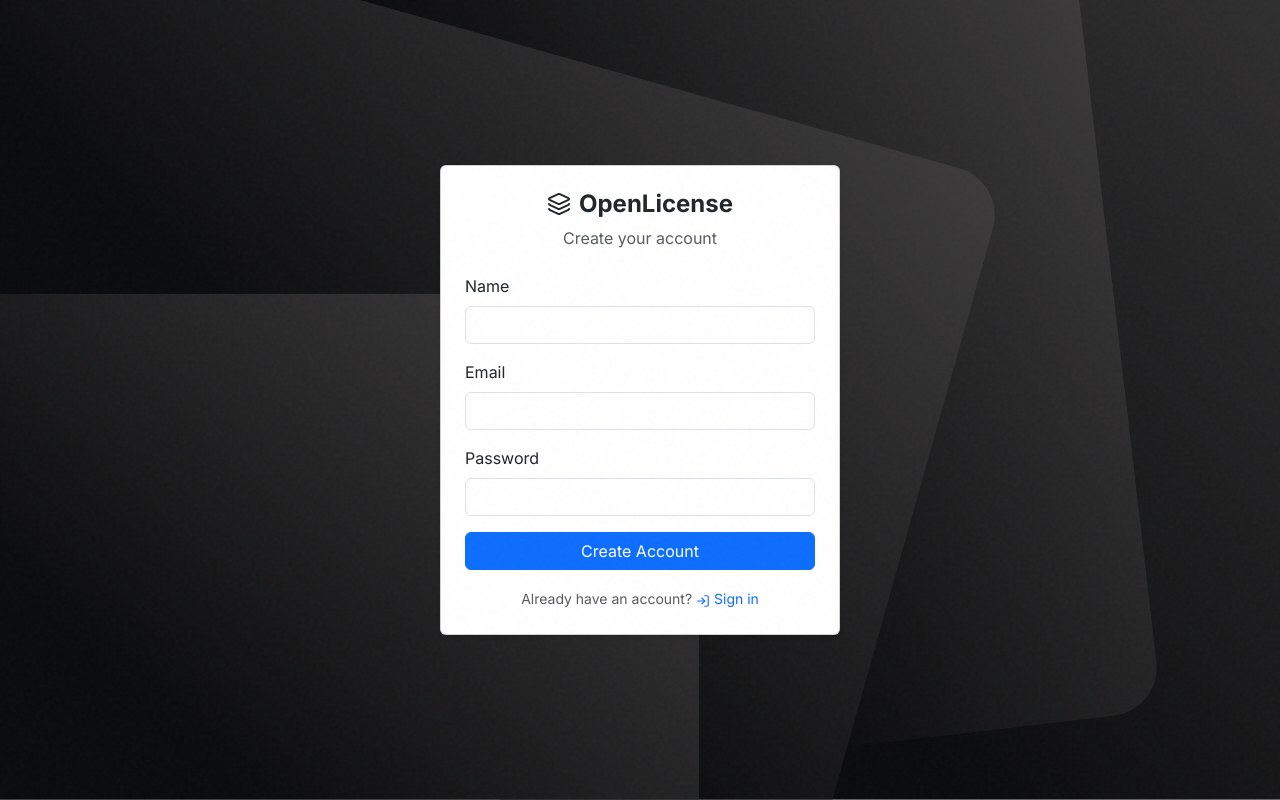
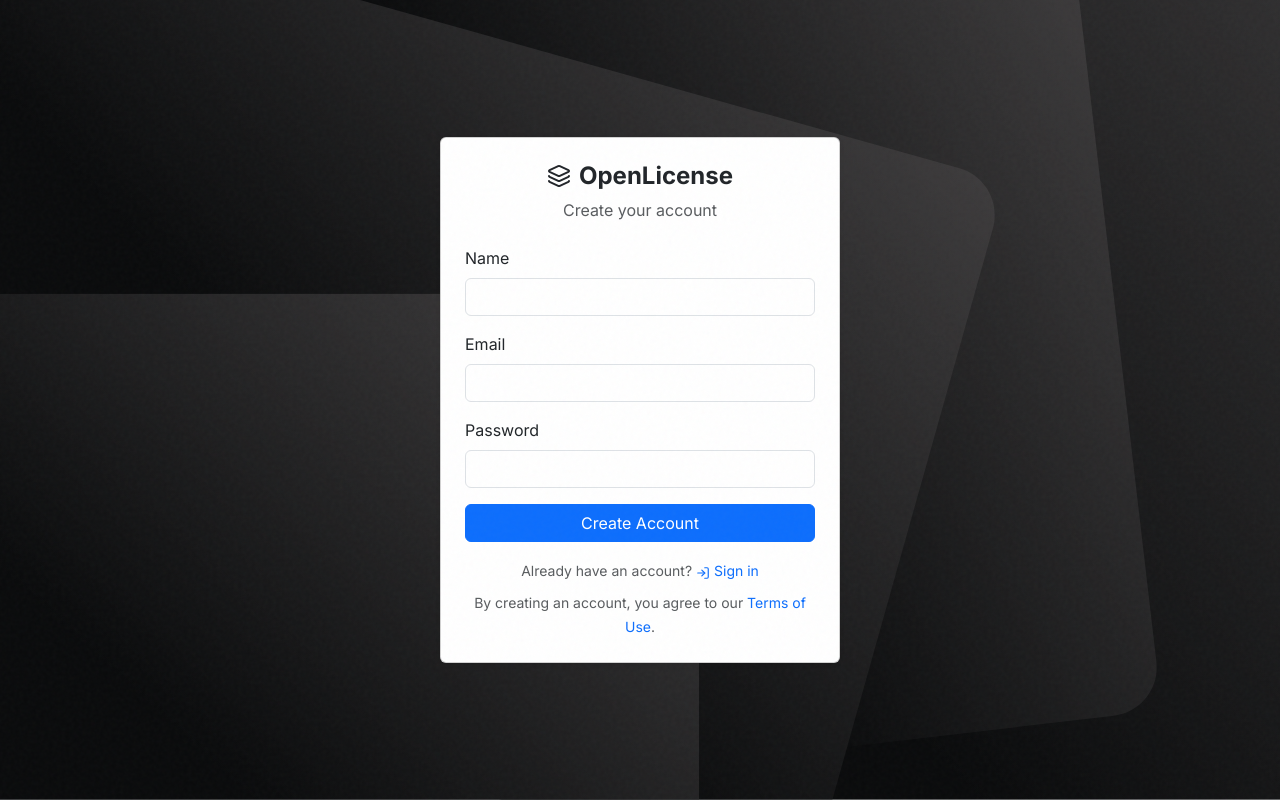
Before and after one commit to Merctxt/OpenLicense, a React (Vite) app in the folder Frontend/: page /register in a window 1280 px wide. Built offline with nearby package versions, Linux system fonts and the light colour scheme; no server answers.

Commit message:
feat: remove z-index and position styles from card components in authentication pages

```diff
--- a/Frontend/src/pages/ForgotPassword/ForgotPassword.jsx
+++ b/Frontend/src/pages/ForgotPassword/ForgotPassword.jsx
@@ -13,7 +13,7 @@ export default function ForgotPassword() {
 
   return (
     <AuthBackground>
-      <div className="card shadow-sm" style={{ maxWidth: '400px', width: '100%', zIndex: 1, position: 'relative' }}>
+      <div className="card shadow-sm" style={{ maxWidth: '400px', width: '100%' }}>
         <div className="card-body p-4">
           <div className="d-flex flex-column justify-content-center align-items-center mb-4">
             <h1 className="h4 fw-bold d-flex align-items-center gap-2"><KeyRound />Recover Password</h1>
--- a/Frontend/src/pages/Login/Login.jsx
+++ b/Frontend/src/pages/Login/Login.jsx
@@ -29,7 +29,7 @@ export default function Login() {
 
   return (
     <AuthBackground>
-      <div className="card shadow-sm" style={{ maxWidth: '400px', width: '100%', zIndex: 1, position: 'relative' }}>
+      <div className="card shadow-sm" style={{ maxWidth: '400px', width: '100%' }}>
         <div className="card-body p-4">
           <div className="d-flex flex-column justify-content-center align-items-center mb-4">
             <h1 className="h4 fw-bold d-flex align-items-center gap-2"><Layers />OpenLicense</h1>
--- a/Frontend/src/pages/Register/Register.jsx
+++ b/Frontend/src/pages/Register/Register.jsx
@@ -31,7 +31,7 @@ export default function Register() {
 
   return (
     <AuthBackground>
-      <div className="card shadow-sm" style={{ maxWidth: '400px', width: '100%', zIndex: 1, position: 'relative' }}>
+      <div className="card shadow-sm" style={{ maxWidth: '400px', width: '100%' }}>
         <div className="card-body p-4">
           <div className="d-flex flex-column justify-content-center align-items-center mb-4">
             <h1 className="h4 fw-bold d-flex align-items-center gap-2"><Layers />OpenLicense</h1>
@@ -59,6 +59,9 @@ export default function Register() {
           <div className="text-center mt-3">
             <span className="text-body-secondary small">Already have an account? <Link to="/login" className="text-decoration-none"><LogIn className="d-inline me-1" width={14} height={14} />Sign in</Link></span>
           </div>
+          <div className="text-center mt-2">
+            <span className="text-body-secondary small">By creating an account, you agree to our <Link to="/terms" className="text-decoration-none">Terms of Use</Link>.</span>
+          </div>
         </div>
       </div>
     </AuthBackground>
--- a/Frontend/src/pages/ResetPassword/ResetPassword.jsx
+++ b/Frontend/src/pages/ResetPassword/ResetPassword.jsx
@@ -33,7 +33,7 @@ export default function ResetPassword() {
 
   return (
     <AuthBackground>
-      <div className="card shadow-sm" style={{ maxWidth: '400px', width: '100%', zIndex: 1, position: 'relative' }}>
+      <div className="card shadow-sm" style={{ maxWidth: '400px', width: '100%' }}>
         <div className="card-body p-4">
           <div className="d-flex flex-column justify-content-center align-items-center mb-4">
             <h1 className="h4 fw-bold d-flex align-items-center gap-2"><Lock />Reset Password</h1>
--- a/Frontend/src/pages/VerifyToken/VerifyToken.jsx
+++ b/Frontend/src/pages/VerifyToken/VerifyToken.jsx
@@ -23,7 +23,7 @@ export default function VerifyToken() {
 
   return (
     <AuthBackground>
-      <div className="card shadow-sm" style={{ maxWidth: '400px', width: '100%', zIndex: 1, position: 'relative' }}>
+      <div className="card shadow-sm" style={{ maxWidth: '400px', width: '100%' }}>
         <div className="card-body p-4">
           <div className="d-flex flex-column justify-content-center align-items-center mb-4">
             <h1 className="h4 fw-bold d-flex align-items-center gap-2"><CheckCircle />Verify Token</h1>
```
